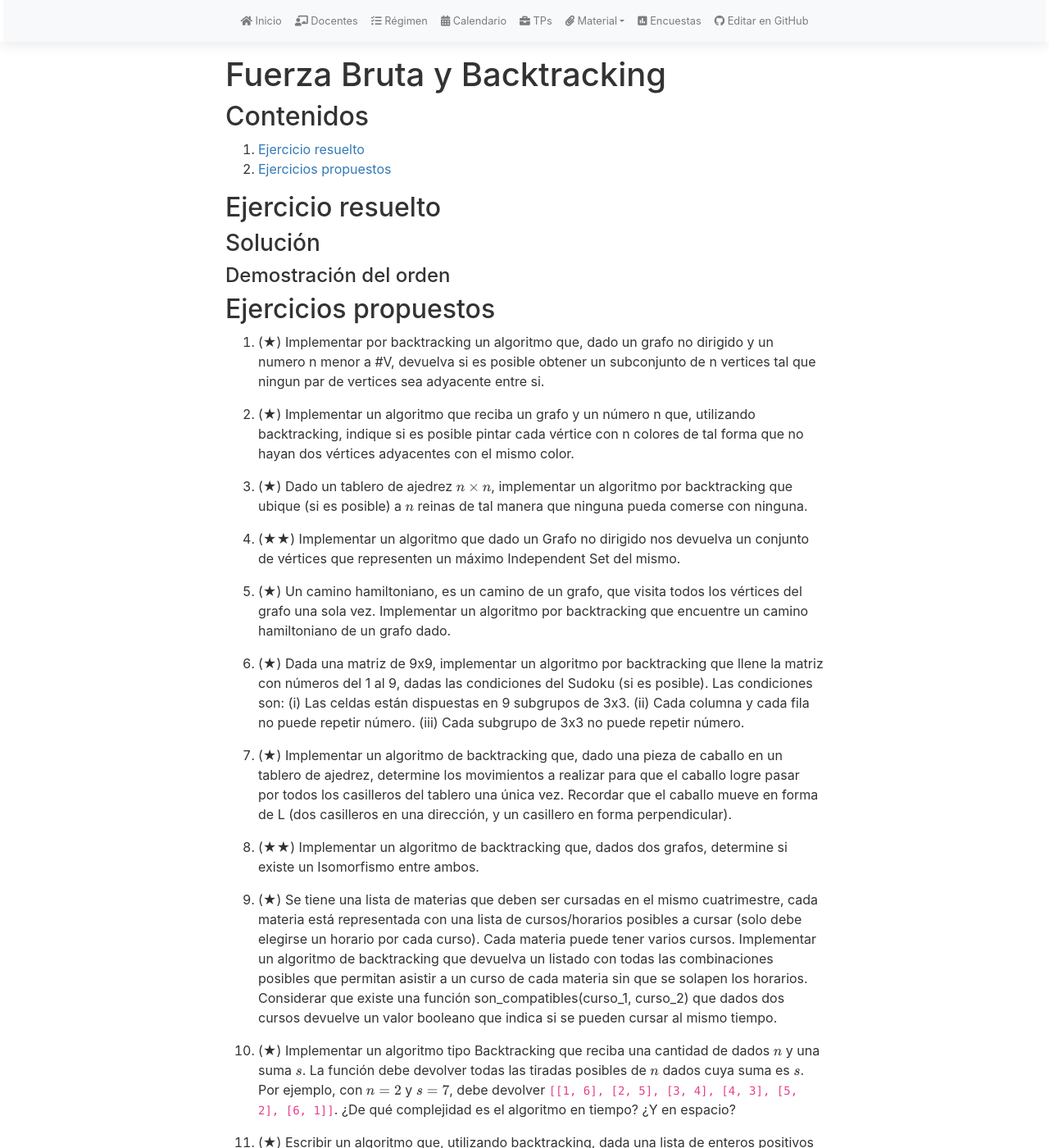
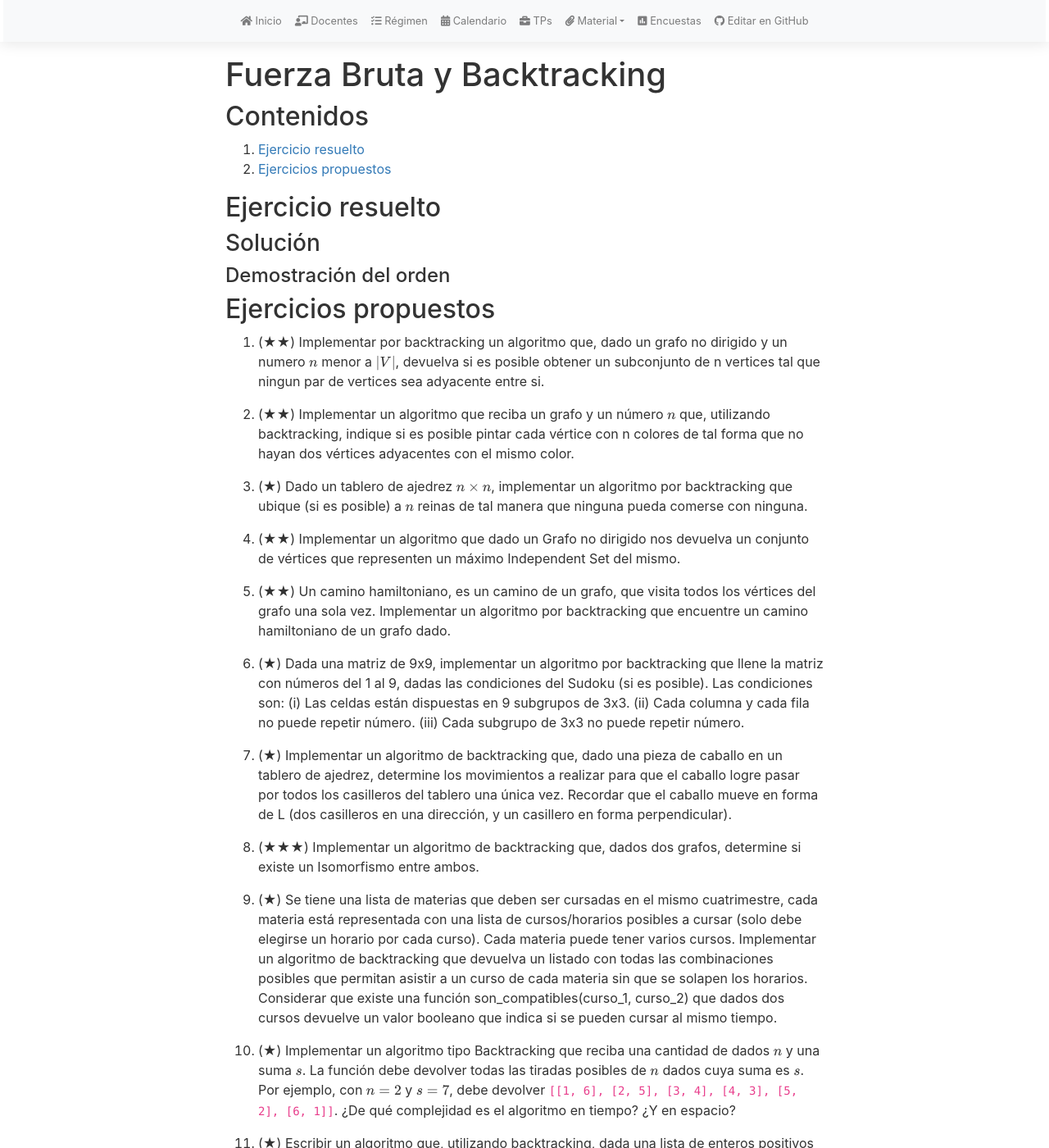
Before and after one commit to algoritmos-rw/tda_bg, a Jekyll site: the page built from material/guias/bt.md, in a window 1280 px wide and 1400 px high. Shown: the whole window at 82% size. Built offline with Jekyll 4.4.1, drawn with Linux system fonts in a browser that asks for light colours; nearby versions of some CDN libraries; our own code applies the rules of GitHub Pages for plain Markdown files.

Commit message:
Cambiar estrellitas bt

```diff
--- a/material/guias/bt.md
+++ b/material/guias/bt.md
@@ -21,10 +21,10 @@ math: true
 
 ## Ejercicios propuestos
 
-1.  (★) Implementar por backtracking un algoritmo que, dado un grafo no dirigido y un numero n menor a #V, devuelva si
+1.  (★★) Implementar por backtracking un algoritmo que, dado un grafo no dirigido y un numero $$n$$ menor a $$|V|$$, devuelva si
     es posible obtener un subconjunto de n vertices tal que ningun par de vertices sea adyacente entre si.
 
-1.  (★) Implementar un algoritmo que reciba un grafo y un número n que, utilizando backtracking, indique si es posible
+1.  (★★) Implementar un algoritmo que reciba un grafo y un número $$n$$ que, utilizando backtracking, indique si es posible
     pintar cada vértice con n colores de tal forma que no hayan dos vértices adyacentes con el mismo color.
 
 1.  (★) Dado un tablero de ajedrez $$n \times n$$, implementar un algoritmo por backtracking que ubique (si es posible) a $$n$$ reinas
@@ -33,7 +33,7 @@ math: true
 1.  (★★) Implementar un algoritmo que dado un Grafo no dirigido nos devuelva un conjunto de vértices que representen un
     máximo Independent Set del mismo.
 
-1.  (★) Un camino hamiltoniano, es un camino de un grafo, que visita todos los vértices del grafo una sola vez. Implementar
+1.  (★★) Un camino hamiltoniano, es un camino de un grafo, que visita todos los vértices del grafo una sola vez. Implementar
     un algoritmo por backtracking que encuentre un camino hamiltoniano de un grafo dado.
 
 1.  (★) Dada una matriz de 9x9, implementar un algoritmo por backtracking que llene la matriz con números del 1 al 9, dadas
@@ -46,7 +46,7 @@ math: true
     movimientos a realizar para que el caballo logre pasar por todos los casilleros del tablero una única vez.
     Recordar que el caballo mueve en forma de L (dos casilleros en una dirección, y un casillero en forma perpendicular).
 
-1.  (★★) Implementar un algoritmo de backtracking que, dados dos grafos, determine si existe un Isomorfismo entre ambos.
+1.  (★★★) Implementar un algoritmo de backtracking que, dados dos grafos, determine si existe un Isomorfismo entre ambos.
 
 1.  (★) Se tiene una lista de materias que deben ser cursadas en el mismo cuatrimestre, cada materia está representada con
     una lista de cursos/horarios posibles a cursar (solo debe elegirse un horario por cada curso). Cada materia puede tener
```
